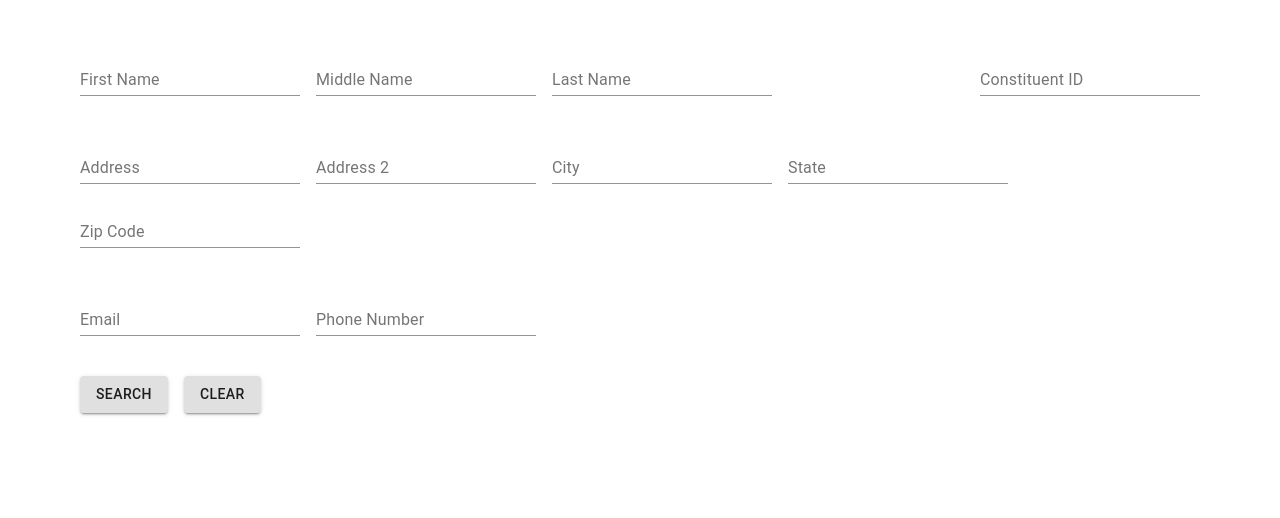
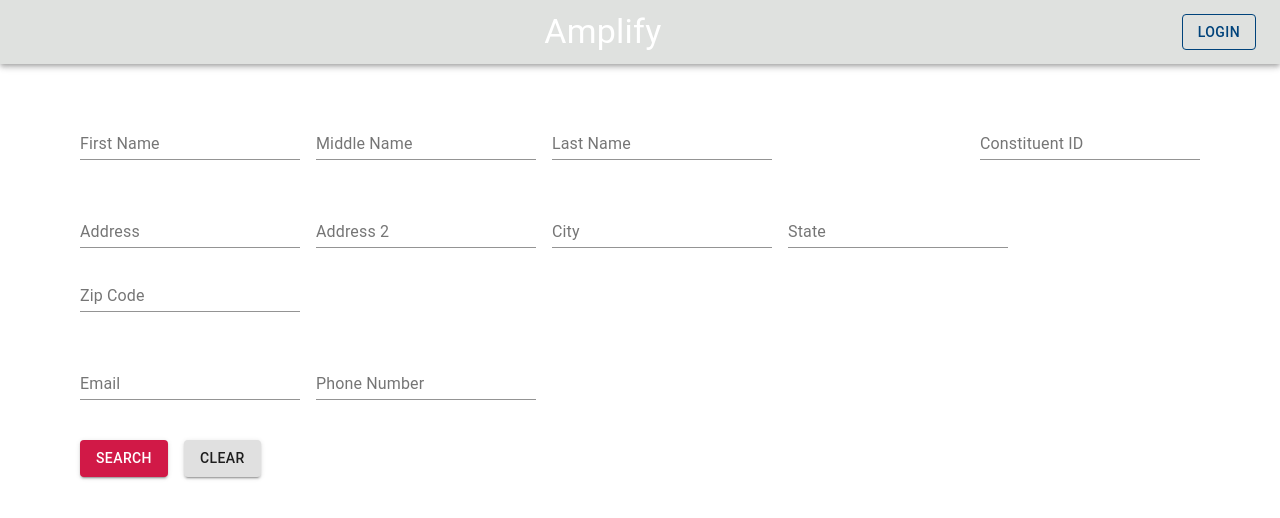
Before and after one commit to riteshsingla01/hackathon-front-end, a React (Create React App) app: page /search in a window 1280 px wide. Shown: the top 518 px of the page. Built offline with nearby package versions, Linux system fonts and the light colour scheme.

Commit message:
Got theme working

```diff
--- a/src/DefaultPageTheme.js
+++ b/src/DefaultPageTheme.js
@@ -1,15 +1,13 @@
-import React from 'react'
-import createMuiTheme from '@material-ui/core/styles'
+import { createMuiTheme } from '@material-ui/core/styles'
 
 const theme = createMuiTheme({
   palette: {
     primary: {
-      main: #d11947
+      main: '#d11947'
     },
     secondary: {
-      main: #ffffff
+      main: '#ffffff'
     }
   }
-})
-
-export default theme;
+});
+export { theme };
--- a/src/SearchPage.js
+++ b/src/SearchPage.js
@@ -2,11 +2,16 @@ import React from 'react'
 import Grid from '@material-ui/core/Grid'
 import TextField from '@material-ui/core/TextField'
 import Button from '@material-ui/core/Button'
+import MuiThemeProvider from '@material-ui/core/styles/MuiThemeProvider'
+import Header from './Header'
+import { theme } from './DefaultPageTheme'
 import './DefaultPageStyle.css'
 
 function SearchPage()
 {
   return (
+    <MuiThemeProvider theme={theme}>
+      <Header />
       <div className='page'>
         <Grid container>
           <Grid container spacing={2} justify='left'>
@@ -51,7 +56,7 @@ function SearchPage()
           </Grid>
           <Grid container style={{ marginTop: '2rem' }} spacing={2} justify='left'>
             <Grid item>
-            <Button variant='contained'>Search</Button>
+              <Button variant='contained' color='primary'>Search</Button>
             </Grid>
             <Grid item>
               <Button variant='contained'>Clear</Button>
@@ -59,6 +64,7 @@ function SearchPage()
           </Grid>
         </Grid>
         </div>
+    </MuiThemeProvider>
   )
 }
 
```
Lines whose indentation alone changed are shown as unchanged.
